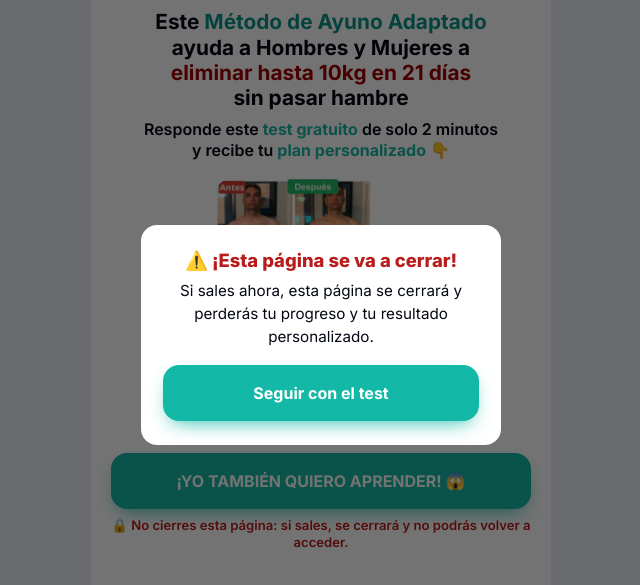
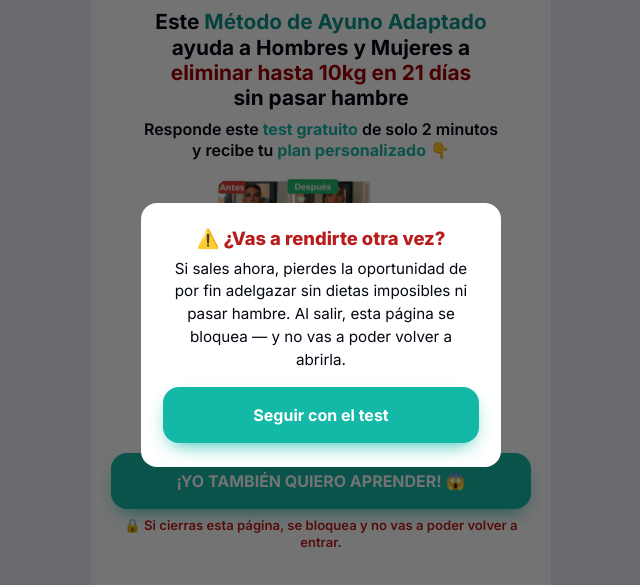
Before and after one commit to ojpmendest/seca-jejum-es, a plain HTML site: page index.html in a window 1280 px wide. Shown: the part 65-650 px from the top of the page, without its empty margins (319-959 px from the left). Drawn offline with Linux system fonts and the light colour scheme.

Commit message:
copy: aviso de saida opcao B (rendirse otra vez + pagina se bloquea)

```diff
--- a/index.html
+++ b/index.html
@@ -128,8 +128,8 @@ src="https://www.facebook.com/tr?id=2685263701929706&ev=PageView&noscript=1"
 </div>
 <div id="backwarn" hidden>
   <div class="bw-card">
-    <div class="bw-title">⚠️ ¡Esta página se va a cerrar!</div>
-    <p>Si sales ahora, esta página se cerrará y perderás tu progreso y tu resultado personalizado.</p>
+    <div class="bw-title">⚠️ ¿Vas a rendirte otra vez?</div>
+    <p>Si sales ahora, pierdes la oportunidad de por fin adelgazar sin dietas imposibles ni pasar hambre. Al salir, esta página se bloquea — y no vas a poder volver a abrirla.</p>
     <button class="cta" id="bw-ok">Seguir con el test</button>
   </div>
 </div>
@@ -260,7 +260,7 @@ function renderLayer(l, step){
       if (!showScarcity) return b;
       const box = h('div');
       box.appendChild(b);
-      box.appendChild(h('div','scarcity', '🔒 No cierres esta página: si sales, se cerrará y no podrás volver a acceder.'));
+      box.appendChild(h('div','scarcity', '🔒 Si cierras esta página, se bloquea y no vas a poder volver a entrar.'));
       return box;
     }
     case 'options': {
```
